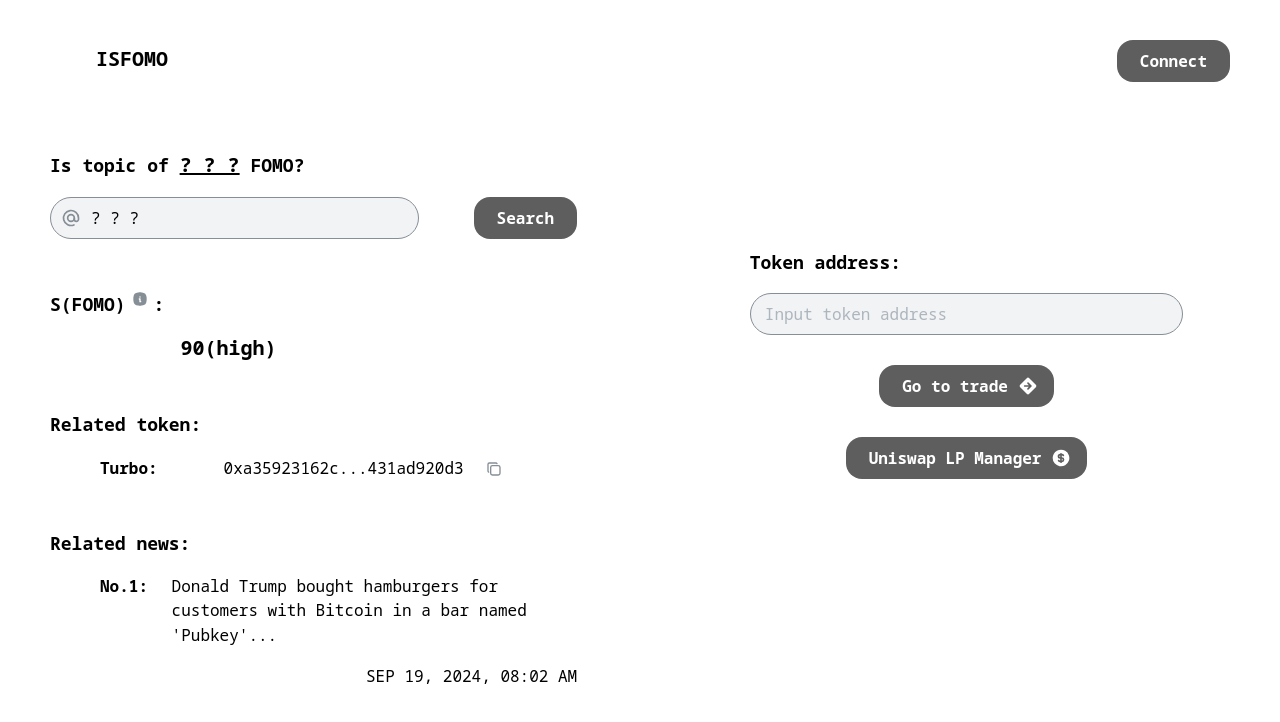
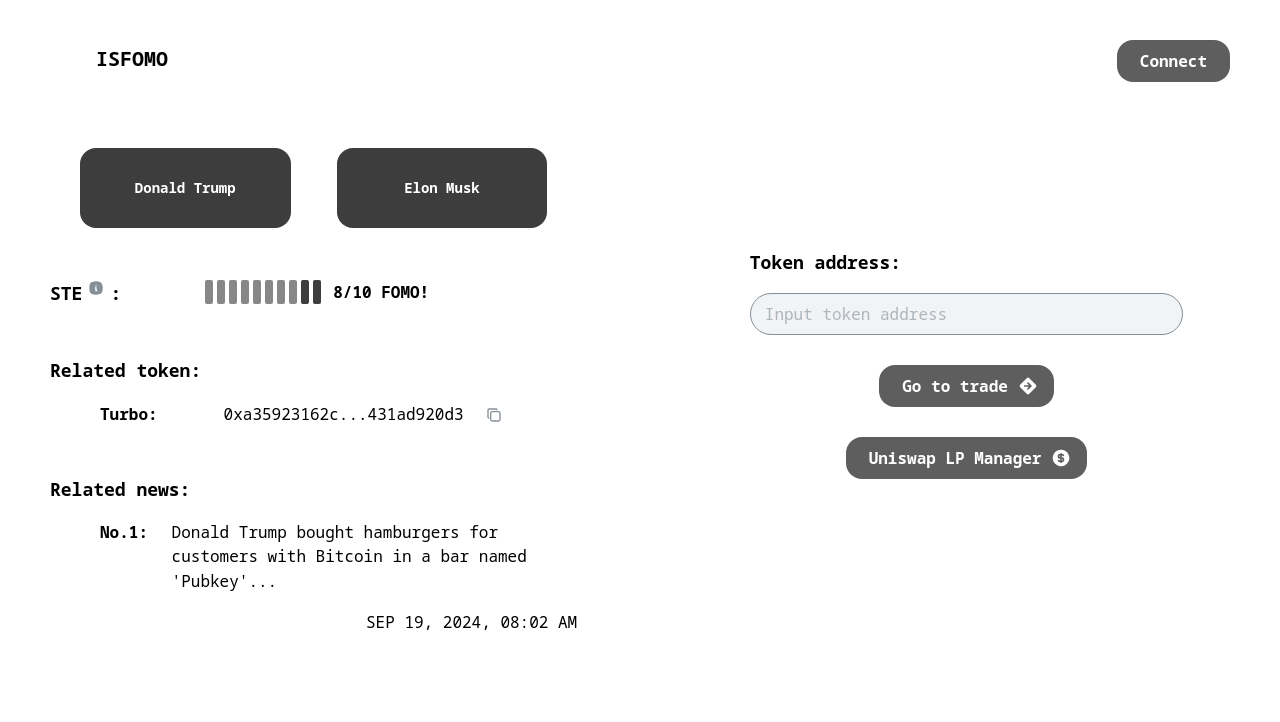
Before and after one commit to b21quocbao/isfomo, a Next.js app in the folder frontend/: page / in a window 1280 px wide. Shown: the top 722 px of the page. Built offline with nearby package versions, Linux system fonts and the light colour scheme.

Commit message:
feat: change STE range

```diff
--- a/frontend/app/page.tsx
+++ b/frontend/app/page.tsx
@@ -4,6 +4,6 @@
 
 export default function HomePage() {
   return (
-    <Hub param={"? ? ?"} />
+    <Hub param={"donald_trump"} />
   );
 }
--- a/frontend/components/Predict/Predict.tsx
+++ b/frontend/components/Predict/Predict.tsx
@@ -1,10 +1,11 @@
 'use client';
 
 import { useState } from 'react';
-import { useRouter } from 'next/navigation';
+import { usePathname, useRouter } from 'next/navigation';
 import { IconAt, IconInfoSquareRoundedFilled } from '@tabler/icons-react';
 import {
   ActionIcon,
+  Box,
   Button,
   createTheme,
   Group,
@@ -29,19 +30,47 @@
 });
 
 export const Predict = ({ param }) => {
-  const [searchContent, setSearchContent] = useState(decodeURIComponent(param) ?? '? ? ?');
+  const [searchContent, setSearchContent] = useState(decodeURIComponent(param) ?? 'donald_trump');
   const router = useRouter();
+  const pathname = usePathname();
+  console.log(pathname.substring(8));
+  const lightBoxes = Array.from({ length: 8 });
+  const darkBoxes = Array.from({ length: 2 });
 
   const handleSearch = (e) => {
     e.preventDefault();
     router.push(`/search/${searchContent}`); // Navigate to the results page with the query
   };
 
+  const handleChoose = (link) => {
+    router.push(`/search/${link}`);
+  };
+
   return (
     <MantineProvider theme={theme}>
       <Stack w="49%" align="center">
         <Stack w="100%" p={50}>
-          <Text size="lg" fw={700}>
+          <Group justify="space-evenly">
+            <Button
+              color={pathname.substring(8) === 'donald_trump' ? '#5e5e5e' : '#3d3d3d'}
+              w="40%"
+              h={80}
+              radius="lg"
+              onClick={() => handleChoose('donald_trump')}
+            >
+              Donald Trump
+            </Button>
+            <Button
+              color={pathname.substring(8) === 'elon_musk' ? '#5e5e5e' : '#3d3d3d'}
+              w="40%"
+              h={80}
+              radius="lg"
+              onClick={() => handleChoose('elon_musk')}
+            >
+              Elon Musk
+            </Button>
+          </Group>
+          {/* <Text size="lg" fw={700}>
             Is topic of{' '}
             <Text span td="underline" fw={900} size="xl">
               {searchContent}
@@ -62,16 +91,16 @@
             <Button variant="filled" size="md" radius="lg" color="#5e5e5e" onClick={handleSearch}>
               Search
             </Button>
-          </Group>
+          </Group> */}
           <Group mt={30} align="flex-start">
             <Text fw={700} size="lg">
-              S(FOMO)
+              STE
               <Tooltip
                 fw={600}
                 arrowPosition="side"
                 label={
                   <Text inherit>
-                    S(FOMO) is an integer ranging from 0 to 100, <br />
+                    STE(Short term emotion) is an integer ranging from 1 to 10, <br />
                     pointing out how popular the topic above is. <br />
                     (Higher means more popular)
                   </Text>
@@ -87,12 +116,28 @@
               </Tooltip>
               :
             </Text>
-            <Stack gap="xs" align="flex-end">
+            <Group gap="sm" align="center" ml={20}>
               <img src="/mood-crazy-happy.svg" alt="LOGO SVG" width={36} height={36} />
-              <Text fw={600} size="xl">
-                90(high)
-              </Text>
-            </Stack>
+              <Group gap={4}>
+                {lightBoxes.map((_, index) => (
+                  <Box
+                    key={index}
+                    w={8}
+                    h={24}
+                    style={{ borderRadius: '2px', backgroundColor: '#878787' }}
+                  />
+                ))}
+                {darkBoxes.map((_, index) => (
+                  <Box
+                    key={index}
+                    w={8}
+                    h={24}
+                    style={{ borderRadius: '2px', backgroundColor: '#3d3d3d' }}
+                  />
+                ))}
+              </Group>
+              <Text fw={600}>8/10 FOMO!</Text>
+            </Group>
           </Group>
           <Stack mt={30}>
             <Text fw={700} size="lg">
```
